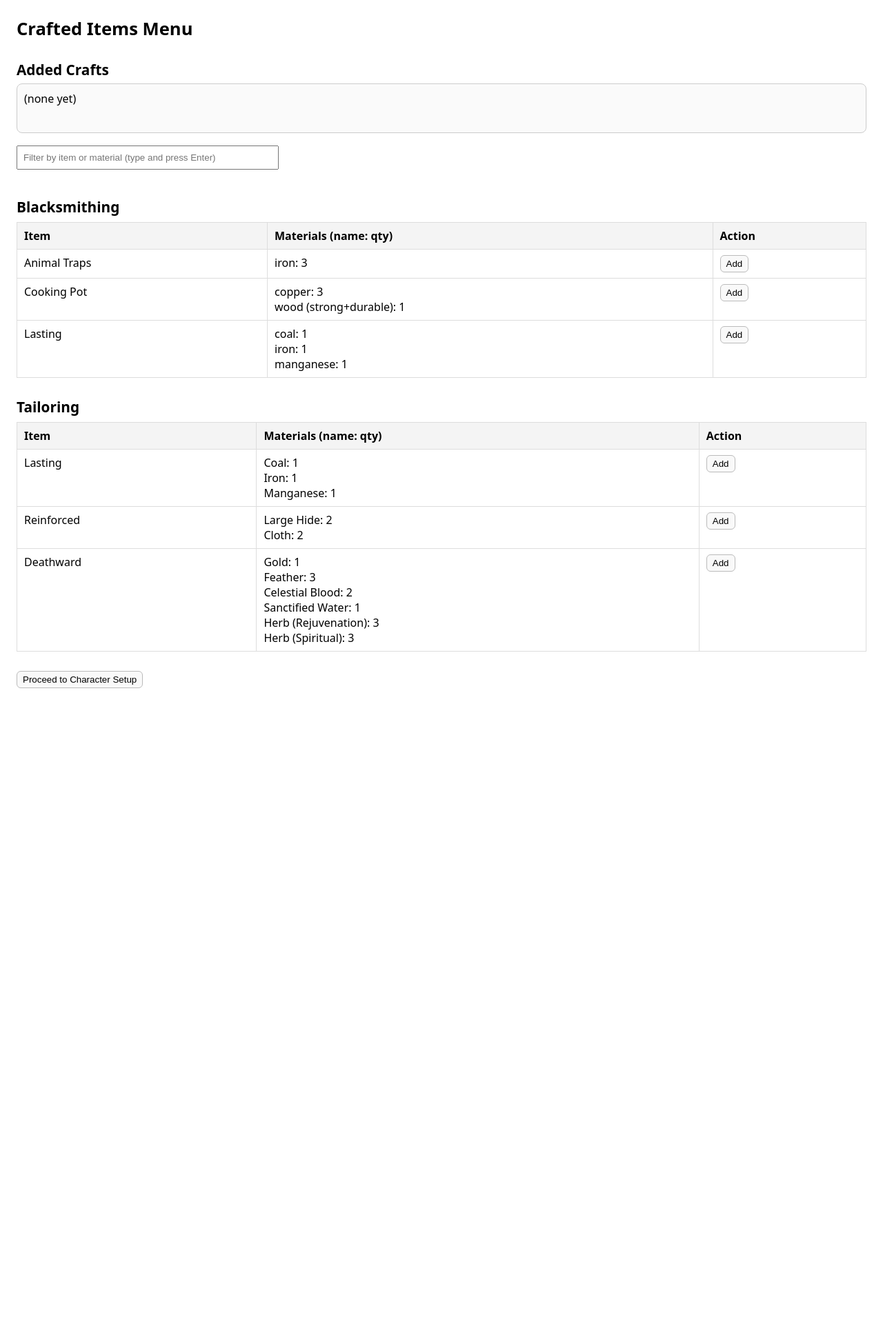
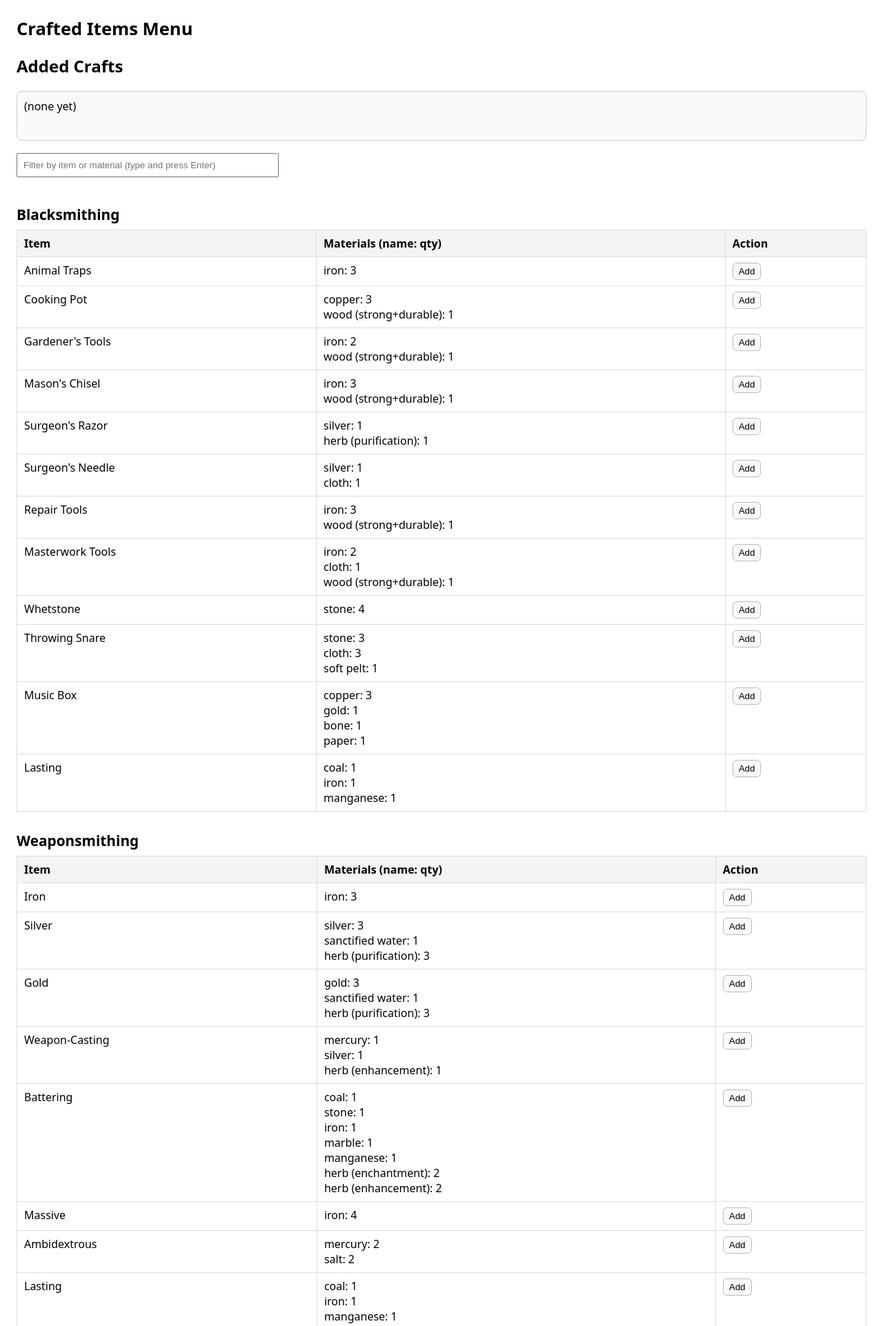
Before and after one commit to NMiraglia05/Pull_Automator, a Flask app: page /select_items in a window 1280 px wide. Shown: the top 1923 px of the page at 69% size. Before the commit the page ends 998 px from the top, so only its background shows below. Run offline with Flask 3, Linux system fonts and the light colour scheme.

Commit message:
Update select_items.html

```diff
--- a/templates/select_items.html
+++ b/templates/select_items.html
@@ -7,7 +7,7 @@
 <style>
   body{font-family:system-ui,-apple-system,Segoe UI,Roboto,"Helvetica Neue",Arial;margin:24px}
   h1{font-size:1.6rem;margin-bottom:12px}
-    h2{font-size:1.3rem;margin-top:28px;margin-bottom:6px;text-align:left}
+  h2.section-title{font-size:1.3rem;margin-top:28px;margin-bottom:6px;text-align:left}
   table{width:100%;border-collapse:collapse;margin-top:8px;margin-bottom:28px}
   th,td{padding:8px 10px;border:1px solid #ddd;text-align:left;vertical-align:top}
   th{background:#f4f4f4}
@@ -17,9 +17,11 @@
   button:hover{background:#e9e9e9}
   #added-box{border:1px solid #ccc;border-radius:8px;padding:10px;background:#fafafa;min-height:50px;margin-bottom:18px}
   .added-item{display:flex;justify-content:space-between;align-items:center;padding:3px 0}
-    .remove-btn{margin-left:10px;background:#fdd;border:1px solid #f99}
-    .remove-btn:hover{background:#fbb}
+  .added-item .name{flex:1}
+  .remove-btn{margin-left:10px;background:#ffdfe0;border:1px solid #f8a7a9}
+  .remove-btn:hover{background:#ffcfd1}
   .actions{margin-top:12px}
+  .debug{margin-top:10px;font-size:0.9rem;color:#7a7a7a}
 </style>
 </head>
 <body>
@@ -36,118 +38,222 @@
     <button id="goToGathering">Proceed to Character Setup</button>
   </div>
 
+  <div class="debug" id="debug"></div>
+
 <script>
-const crafted_item_lookup={
-    "Blacksmithing":{
-        "Animal Traps":{"iron":3},
-        "Cooking Pot":{"copper":3,"wood (strong+durable)":1},
-        "Lasting":{"coal":1,"iron":1,"manganese":1}
+/* ---------- data ---------- */
+/* (replace/extend this object with your full dictionary if needed) */
+const crafted_item_lookup = {
+  "Blacksmithing": {
+    "Animal Traps": {"iron":3},
+    "Cooking Pot": {"copper":3,"wood (strong+durable)":1},
+    "Gardener's Tools": {"iron":2,"wood (strong+durable)":1},
+    "Mason's Chisel": {"iron":3,"wood (strong+durable)":1},
+    "Surgeon's Razor": {"silver":1,"herb (purification)":1},
+    "Surgeon's Needle": {"silver":1,"cloth":1},
+    "Repair Tools": {"iron":3,"wood (strong+durable)":1},
+    "Masterwork Tools": {"iron":2,"cloth":1,"wood (strong+durable)":1},
+    "Whetstone": {"stone":4},
+    "Throwing Snare": {"stone":3,"cloth":3,"soft pelt":1},
+    "Music Box": {"copper":3,"gold":1,"bone":1,"paper":1},
+    "Lasting": {"coal":1,"iron":1,"manganese":1}
   },
-    "Tailoring":{
-        "Lasting":{"Coal":1,"Iron":1,"Manganese":1},
-        "Reinforced":{"Large Hide":2,"Cloth":2},
-        "Deathward":{"Gold":1,"Feather":3,"Celestial Blood":2,"Sanctified Water":1,"Herb (Rejuvenation)":3,"Herb (Spiritual)":3}
+  "Weaponsmithing": {
+    "Iron": {"iron":3},
+    "Silver": {"silver":3,"sanctified water":1,"herb (purification)":3},
+    "Gold": {"gold":3,"sanctified water":1,"herb (purification)":3},
+    "Weapon-Casting": {"mercury":1,"silver":1,"herb (enhancement)":1},
+    "Battering": {"coal":1,"stone":1,"iron":1,"marble":1,"manganese":1,"herb (enchantment)":2,"herb (enhancement)":2},
+    "Massive": {"iron":4},
+    "Ambidextrous": {"mercury":2,"salt":2},
+    "Lasting": {"coal":1,"iron":1,"manganese":1},
+    "Crushing": {"stone":3,"iron":2,"marble":2,"manganese":1,"demon blood":1,"herb (enchantment)":2,"herb (enhancement)":2,"herb (entropic)":4},
+    "Elemental": {"coal":6,"mercury":2,"sulfur":2,"spell crystal":1,"herb (enhancement)":2,"herb (entropic)":3},
+    "Sentinel": {"salt":1,"iron":1,"manganese":1,"soul gem":1,"celestial blood":1,"sanctified water":1,"herb (enhancement)":2,"herb (stimulant)":2},
+    "Lethal": {"coal":2,"iron":2,"manganese":2},
+    "Life-Drinking": {"obsidian":1,"soul gem":1,"demon blood":1,"zye blood parasite":2,"herb (entropic)":4,"herb (spiritual)":4}
   }
+  // add rest of your big dictionary here...
 };
 
-const container=document.getElementById('tables');
-const addedBox=document.getElementById('added-box');
-const filterInput=document.getElementById('filter');
-let addedItems=[];
+/* ---------- ui refs & state ---------- */
+const container = document.getElementById('tables');
+const addedBox = document.getElementById('added-box');
+const filterInput = document.getElementById('filter');
+const debugEl = document.getElementById('debug');
 
+let addedItems = []; // maintain as array for deterministic ordering and JSON
+
+/* ---------- helpers ---------- */
+function logDebug(msg){
+  console.log(msg);
+  debugEl.textContent = String(msg);
+}
 function formatMaterials(matObj){
-    return Object.entries(matObj).map(([name,qty])=>`${name}: ${qty}`).join('\n');
+  if(!matObj || typeof matObj !== 'object') return '—';
+  return Object.entries(matObj).map(([name,qty]) => `${name}: ${qty}`).join('\n');
 }
 
+/* build the tables by category, each category is its own table with left-aligned header */
 function renderTables(filterText=''){
-    container.innerHTML='';
-    const f=filterText.trim().toLowerCase();
+  container.innerHTML = '';
+  const f = filterText.trim().toLowerCase();
 
-    for(const [category,items] of Object.entries(crafted_item_lookup)){
-        const section=document.createElement('section');
-        const title=document.createElement('h2');
-        title.textContent=category;
+  for(const [category, items] of Object.entries(crafted_item_lookup)){
+    // create a section with header (left aligned)
+    const section = document.createElement('section');
+    const title = document.createElement('h2');
+    title.className = 'section-title';
+    title.style.textAlign = 'left';
+    title.textContent = category;
     section.appendChild(title);
 
-        const table=document.createElement('table');
-        const thead=document.createElement('thead');
-        thead.innerHTML='<tr><th>Item</th><th>Materials (name: qty)</th><th>Action</th></tr>';
-        const tbody=document.createElement('tbody');
+    const table = document.createElement('table');
+    const thead = document.createElement('thead');
+    thead.innerHTML = '<tr><th style="text-align:left">Item</th><th style="text-align:left">Materials (name: qty)</th><th style="text-align:left">Action</th></tr>';
+    const tbody = document.createElement('tbody');
 
-        for(const [item,materials] of Object.entries(items)){
-            const haystack=item.toLowerCase()+' '+Object.keys(materials).join(' ').toLowerCase();
-            if(!f||haystack.includes(f)){
-                const tr=document.createElement('tr');
-                const tdItem=document.createElement('td');tdItem.textContent=item;
-                const tdMats=document.createElement('td');tdMats.className='materials';tdMats.textContent=formatMaterials(materials);
-                const tdAction=document.createElement('td');
-                const btn=document.createElement('button');btn.textContent='Add';btn.onclick=()=>handleAdd(item);
-                tdAction.appendChild(btn);
-                tr.append(tdItem,tdMats,tdAction);
+    for(const [item, materials] of Object.entries(items)){
+      const haystack = (item + ' ' + Object.keys(materials).join(' ')).toLowerCase();
+      if(!f || haystack.includes(f)){
+        const tr = document.createElement('tr');
+
+        const tdItem = document.createElement('td');
+        tdItem.textContent = item;
+
+        const tdMats = document.createElement('td');
+        tdMats.className = 'materials';
+        tdMats.textContent = formatMaterials(materials);
+
+        const tdAction = document.createElement('td');
+        const addBtn = document.createElement('button');
+        addBtn.textContent = 'Add';
+        addBtn.addEventListener('click', () => handleAdd(item));
+        tdAction.appendChild(addBtn);
+
+        tr.append(tdItem, tdMats, tdAction);
         tbody.appendChild(tr);
       }
     }
 
-        if(tbody.children.length>0){
-            table.append(thead,tbody);
+    if(tbody.children.length > 0){
+      table.append(thead, tbody);
       section.appendChild(table);
       container.appendChild(section);
     }
   }
 }
 
+/* ---------- add/remove items ---------- */
 function handleAdd(item){
   if(!addedItems.includes(item)){
     addedItems.push(item);
     renderAdded();
+  } else {
+    // optional: flash or notify already added
+    logDebug(`"${item}" already in list.`);
+  }
+}
+function handleRemove(item){
+  const idx = addedItems.indexOf(item);
+  if(idx !== -1){
+    addedItems.splice(idx,1);
+    renderAdded();
   }
 }
 
-function handleRemove(item){
-    addedItems=addedItems.filter(i=>i!==item);
-    renderAdded();
-}
-
 function renderAdded(){
-    if(addedItems.length===0){
-        addedBox.innerHTML='(none yet)';
+  addedBox.innerHTML = '';
+  if(addedItems.length === 0){
+    addedBox.textContent = '(none yet)';
     return;
   }
-    addedBox.innerHTML='';
-    addedItems.forEach(item=>{
-        const div=document.createElement('div');
-        div.className='added-item';
-        div.textContent=item;
-        const removeBtn=document.createElement('button');
-        removeBtn.className='remove-btn';
-        removeBtn.textContent='Remove';
-        removeBtn.onclick=()=>handleRemove(item);
-        div.appendChild(removeBtn);
+  addedItems.forEach(item => {
+    const div = document.createElement('div');
+    div.className = 'added-item';
+
+    const span = document.createElement('span');
+    span.className = 'name';
+    span.textContent = item;
+
+    const removeBtn = document.createElement('button');
+    removeBtn.className = 'remove-btn';
+    removeBtn.textContent = 'Remove';
+    removeBtn.addEventListener('click', () => handleRemove(item));
+
+    div.append(span, removeBtn);
     addedBox.appendChild(div);
   });
 }
 
-filterInput.addEventListener('keydown',e=>{if(e.key==='Enter')renderTables(filterInput.value)});
-renderTables();
-
-document.getElementById("goToGathering").addEventListener("click",async()=>{
-    const selected=Array.from(addedItems);
-    if(selected.length===0){
-        alert("Please add at least one craft before proceeding.");
+/* ---------- submission with robust error handling and fallback endpoints ---------- */
+async function postSelected(selected){
+  // try primary endpoint then fallback
+  const endpoints = ['/api/set_items','/submit_items','/api/submit_items'];
+  for(const ep of endpoints){
+    try{
+      logDebug(`Attempting POST to ${ep} ...`);
+      const res = await fetch(ep, {
+        method: 'POST',
+        headers: {'Content-Type':'application/json'},
+        body: JSON.stringify({selected})
+      });
+      const statusText = `${res.status} ${res.statusText}`;
+      let bodyText = '';
+      // attempt to parse JSON, otherwise text
+      try { bodyText = await res.text(); } catch(e){ bodyText = '<unreadable body>'; }
+      if(res.ok){
+        // if server returns JSON with redirect, follow it; otherwise just show success
+        try{
+          const parsed = JSON.parse(bodyText || '{}');
+          if(parsed.redirect){
+            logDebug(`Saved successfully; redirecting to ${parsed.redirect}`);
+            window.location.href = parsed.redirect;
             return;
           }
-    try{
-        const res=await fetch("/api/set_items",{
-            method:"POST",
-            headers:{"Content-Type":"application/json"},
-            body:JSON.stringify({selected})
+        }catch(e){
+          // not JSON — proceed
+        }
+        alert(`Saved successfully to ${ep}. Server response: ${statusText}`);
+        return;
+      } else {
+        // not OK - continue to next endpoint but show helpful info
+        logDebug(`Endpoint ${ep} returned ${statusText}. Response body:\n${bodyText}`);
+      }
+    }catch(err){
+      logDebug(`Network/Fetch error posting to ${ep}: ${err}`);
+    }
+  }
+  // if we get here, all endpoints failed
+  alert('Failed to save to server. See console or debug area for details.');
+}
+
+/* ---------- wire up UI ---------- */
+document.getElementById('goToGathering').addEventListener('click', async () => {
+  if(addedItems.length === 0){
+    alert('Please add at least one craft before proceeding.');
+    return;
+  }
+  // disable button while posting
+  const btn = document.getElementById('goToGathering');
+  btn.disabled = true;
+  btn.textContent = 'Saving...';
+  await postSelected(addedItems);
+  btn.disabled = false;
+  btn.textContent = 'Proceed to Character Setup';
 });
-        if(res.ok)window.location.href="/set_gathering";
-        else alert("Error saving data.");
-    }catch(err){
-        alert("Failed to connect to server.");
+
+/* filter handling */
+filterInput.addEventListener('keydown', (e) => {
+  if(e.key === 'Enter'){
+    e.preventDefault();
+    renderTables(filterInput.value);
   }
 });
+
+/* initial render */
+renderTables();
+renderAdded();
 </script>
 </body>
 </html>
```
Lines whose indentation alone changed are shown as unchanged.
